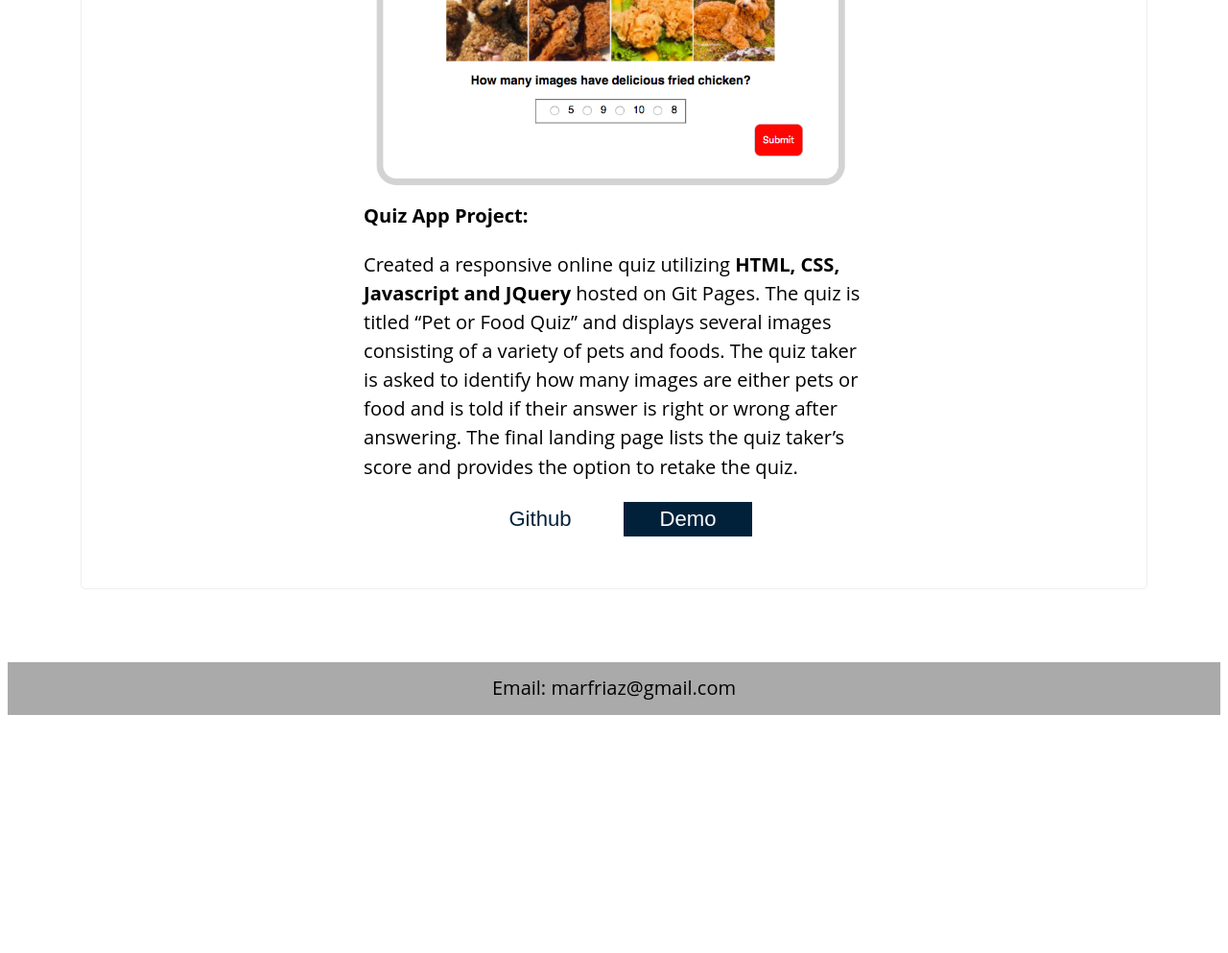
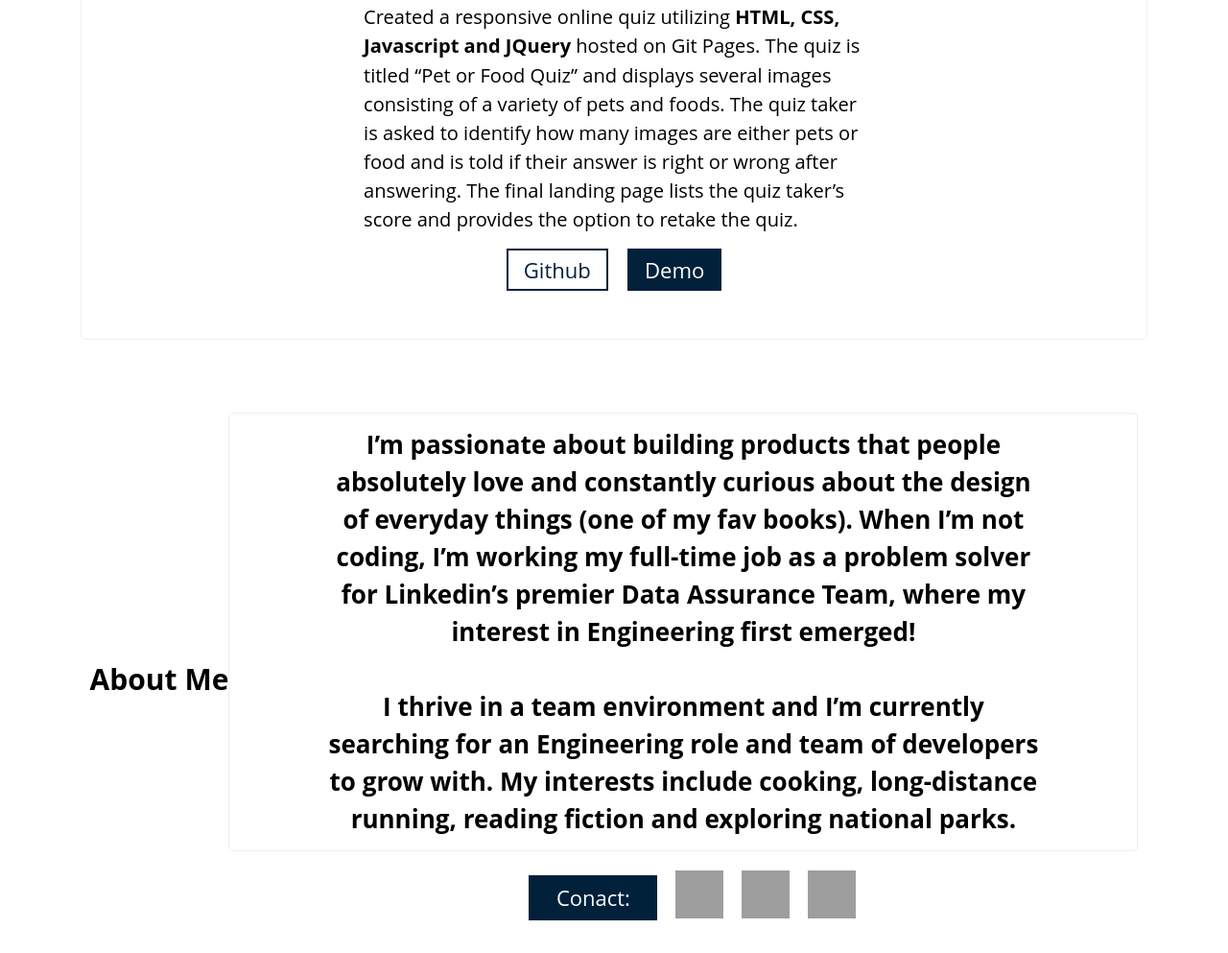
Before and after one commit to marfriaz/My-Portfolio, a plain HTML site: page index.html in a window 1280 px wide. Shown: the part 1424-2417 px from the top of the page at 96% size. Before the commit the page ends 2177 px from the top, so only its background shows below. Drawn offline with nearby package versions, Linux system fonts and the light colour scheme; grey boxes are pictures that could not be loaded.

Commit message:
about me section

```diff
--- a/index.html
+++ b/index.html
@@ -15,7 +15,7 @@
 </head>
 
 <body>
-    <nav class="navbar" role="navigation">
+    <nav class="navbar">
         <div class="mobile-container">
             <div><h1 class="name">Marco Friaz</h1></div>
             <div style="margin-left:auto">
@@ -25,10 +25,8 @@
 
         <div class="navbar-collapse hide">
             <div class="mobile-container">
-                <div><a class="jumper" href="#about" ><button type="button"
-                    class="btn btn-light">About</button></a></div>
-                <div><a class="jumper" href="#portfolio-section" style="color:;">
-                    <button type="button" class="btn btn-dark">Portfolio</button></a></div>
+                <div><a class="jumper btn btn-light" href="#about">About</a></div>
+                <div><a class="jumper btn btn-dark" href="#portfolio-section">Portfolio</a></div>
                 <div><a target="_blank" href="https://github.com/marfriaz">
                     <img src="https://image.flaticon.com/icons/svg/179/179323.svg" alt="Github" width="50" height="50">
                     </a></div>
@@ -40,10 +38,8 @@
 
         <div class="flex-container">
             <div><h1 class="name">Marco Friaz</h1></div>
-            <div style="margin-left:auto"><a class="jumper" href="#about" ><button type="button"
-                class="btn btn-light">About</button></a></div>
-            <div><a class="jumper" href="#portfolio-section">
-                <button type="button" class="btn btn-dark">Portfolio</button></a></div>
+            <div style="margin-left:auto"><a class="jumper btn btn-light" href="#about">About</a></div>
+            <div><a class="jumper btn btn-dark" href="#portfolio-section">Portfolio</a></div>
             <div><a target="_blank" href="https://github.com/marfriaz">
                 <img src="https://image.flaticon.com/icons/svg/179/179323.svg" alt="Github" width="50" height="50">
                 </a></div>
@@ -53,34 +49,29 @@
         </div>
     </nav>
 
-    <main role="main">
-        <header role="banner" id="about">
+    <main>
+        <header id="about">
             <div class="hero-text">
                 <h1>Hi, I'm Marco,</h1>
                 <h6>a fullstack web developer,<br>student in Thinkful’s Web Dev coding bootcamp <br>and Business Process Analyst in SF.</h6>
-                <h6>I love to create optimal web experiences and I’m curious about the design of everyday
-                    things (one of my fav books). When I’m not coding, I’m working my full time job as a
-                    Business Process Analyst at Linkedin where I get to be creative in formulating
-                    solutions to enhance my Sale Org’s CRM data.
-                </h6>
             </div>
             <div class="hero-img">
                 <img src="images/Headshot2.png" class="portrait" alt="Portrait of Marco">
             </div>
         </header>
 
-        <section class="portfoio" id="portfolio-section" role= "Portfolio">
+        <section class="portfoio" id="portfolio-section">
             <div class="portfolio-intro">
-                <h1>This is my Portfolio</h1>
+                <h2 class= "transition-text">This is my Portfolio</h2>
             </div>
             <div id="project-1" class="project">
                 <div class="card">
                     <div class="project-img-container">
-                        <img id="project1-img" class="project-img" src="images/Screenshot1.png">
+                        <img id="project1-img" class="project-img" src="images/Screenshot1.png" alt="Screenshot of project">
                     </div>
                     <div class="card-block">
                         <div class="card-tech"><b>Quiz App Project:</b></div>
-                        <div class="card-text" role="project-description"><p>Created a responsive online quiz
+                        <div class="card-text"><p>Created a responsive online quiz
                             utilizing <b>HTML, CSS, Javascript and JQuery </b> hosted on Git Pages.
                             The quiz is titled “Pet or Food Quiz” and displays several images consisting
                             of a variety of pets and foods. The quiz taker is asked to identify how many
@@ -88,23 +79,51 @@
                             after answering. The final landing page lists the quiz taker’s score and provides
                             the option to retake the quiz. </p>
                         </div>
-                        <div class="card-footer" role="project-links">
+                        <div class="card-footer">
                             <div class="github">
-                                <a href="https://github.com/marfriaz/quiz-app" target="_blank">
-                                    <button type="button" class="btn btn-light">Github</button>
-                                </a>
+                                <a href="https://github.com/marfriaz/quiz-app" target="_blank" class="btn btn-light">Github</a>
                             </div>
-                            <div class="Demo"></div>
-                            <a href="https://marfriaz.github.io/quiz-app/" target="_blank">
-                                <button type="button" class="btn btn-dark">Demo</button>
-                            </a>
+                            <div class="Demo">
+                            <a href="https://marfriaz.github.io/quiz-app/" target="_blank" class="btn btn-dark">Demo</a>
+                            </div>
                         </div>
                     </div>
                 </div>
             </div>
         </section>
+
+        <section class="about-me" id="">
+            <div class="about-me-intro">
+                <h2 class= "transition-text">About Me</h2>
+            </div>
+            <div class="about-container">
+                <div class="about-text">
+                    <h6>I’m passionate about building products that people absolutely love and constantly curious about the
+                        design of everyday things (one of my fav books). When I’m not coding, I’m working my full-time job as
+                        a problem solver for Linkedin’s premier Data Assurance Team, where my interest in Engineering first
+                        emerged! <br><br>
+                        I thrive in a team environment and I’m currently searching for an Engineering role and team
+                        of developers to grow with. My interests include cooking, long-distance running, reading fiction and
+                        exploring national parks.
+                    </h6>
+                </div>
+                <div class= "contact-me">
+                    <ul>
+                        <li class="btn btn-dark">Conact: </li>
+                        <li><a target="_blank" href="https://github.com/marfriaz">
+                        <img src="https://image.flaticon.com/icons/svg/179/179323.svg" alt="Github" width="50" height="50">
+                        </a></li>
+                        <li><a target="_blank" href="https://www.linkedin.com/in/marco-friaz/">
+                        <img src="https://image.flaticon.com/icons/svg/1384/1384014.svg" alt="Linkedin" width="50" height="50">
+                        </a></li>
+                        <li><a target="_blank" href="malito:marfriaz@gmail.com">
+                            <img src="https://image.flaticon.com/icons/svg/561/561188.svg" alt="Linkedin" width="50" height="50">
+                        </a></li>
+                    </ul>
+                </div>
+            </div>
+        </section>
     </main>
-    <footer role="contact-info">Email: marfriaz@gmail.com</footer>
     <script src="https://code.jquery.com/jquery-3.2.1.min.js"></script>
     <script src="index.js"></script>
 </body>
--- a/main.css
+++ b/main.css
@@ -33,6 +33,16 @@ header {
 padding: 20% 7% 0 7%;
 /* needed? */
 }
+
+.hero-text h1 {
+  font-size: 2.2em;
+}
+
+.hero-text h6,
+.card-text p{
+  font-size: 1em;
+}
+
 
 
 div.mobile-container {
@@ -110,7 +120,6 @@ font-size: 1em;
 padding: 2px 10px;
 min-width: 100px;
 text-decoration: none;
-border: none;
 }
 
 .btn-light {
@@ -130,6 +139,20 @@ margin-left: 2%;
 }
 
 
+.about-text {
+  border: 1px solid #eee;
+  border-radius: 5px;
+  padding: 0 3% 0 3%;
+}
+
+ul {
+  /*div takes whole width; space left will be divided and but left hand side of margin left auto*/
+display: flex;
+justify-content: space-evenly;
+align-items: center;
+list-style: none;
+padding-inline-start: 0px;
+}
 
 
 
@@ -140,11 +163,11 @@ margin-left: 2%;
     padding: 5px 16px;
     min-width: 134px;
     text-decoration: none;
-    border: none;
+
     }
 
 .hero-text {
-  text-align: left;
+  text-align: ;
   width: 800px;
   margin-right: 5%;
 }
@@ -172,7 +195,7 @@ nav {
   justify-content: center;
   align-items: center;
   top: 0;
-  left: 0;
+  : 0;
   right: 0;
   z-index: 10;
 }
@@ -214,6 +237,47 @@ margin-block-end: 0.5em;
     font-size: 1.5em;
   }
 
+  .about-container {
+    max-width: 75%;
+    display: flex;
+    flex-direction: column;
+    justify-content: center;
+    align-item: center;
+    list-style: none;
+    flex: 1;
+  }
+.about-me {
+  padding: ;
+  display: flex;
+  justify-content: center;
+  align-items: center;
+  list-style: none;
+  flex: 1;
+}
+
+  .about-text {
+    padding: 0 10%;
+    display: flex;
+    flex-direction: column;
+    justify-content: center;
+    align-items: center;
+    list-style: none;
+    flex: 1;
+  }
+
+  ul {
+    /*div takes whole width; space left will be divided and but left hand side of margin left auto*/
+  display: flex;
+  justify-content: center;
+  align-items: center;
+  list-style: none;
+  padding-inline-start: 0px;
+  }
+
+  li {
+    margin-left: 2%;
+  }
+
 }
 
 
@@ -224,5 +288,4 @@ header {
   align-items: center;
   margin-top: 5%;
 }
-
 } */
```
